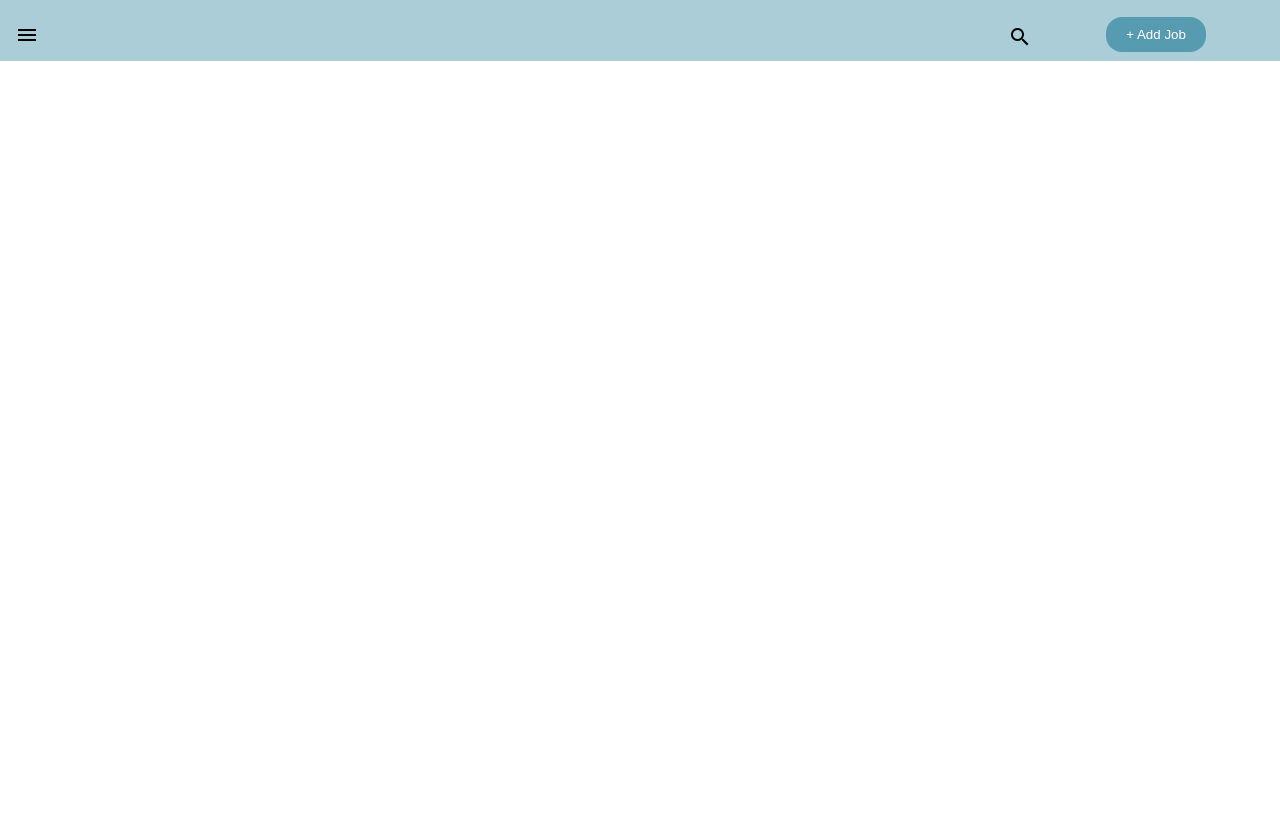
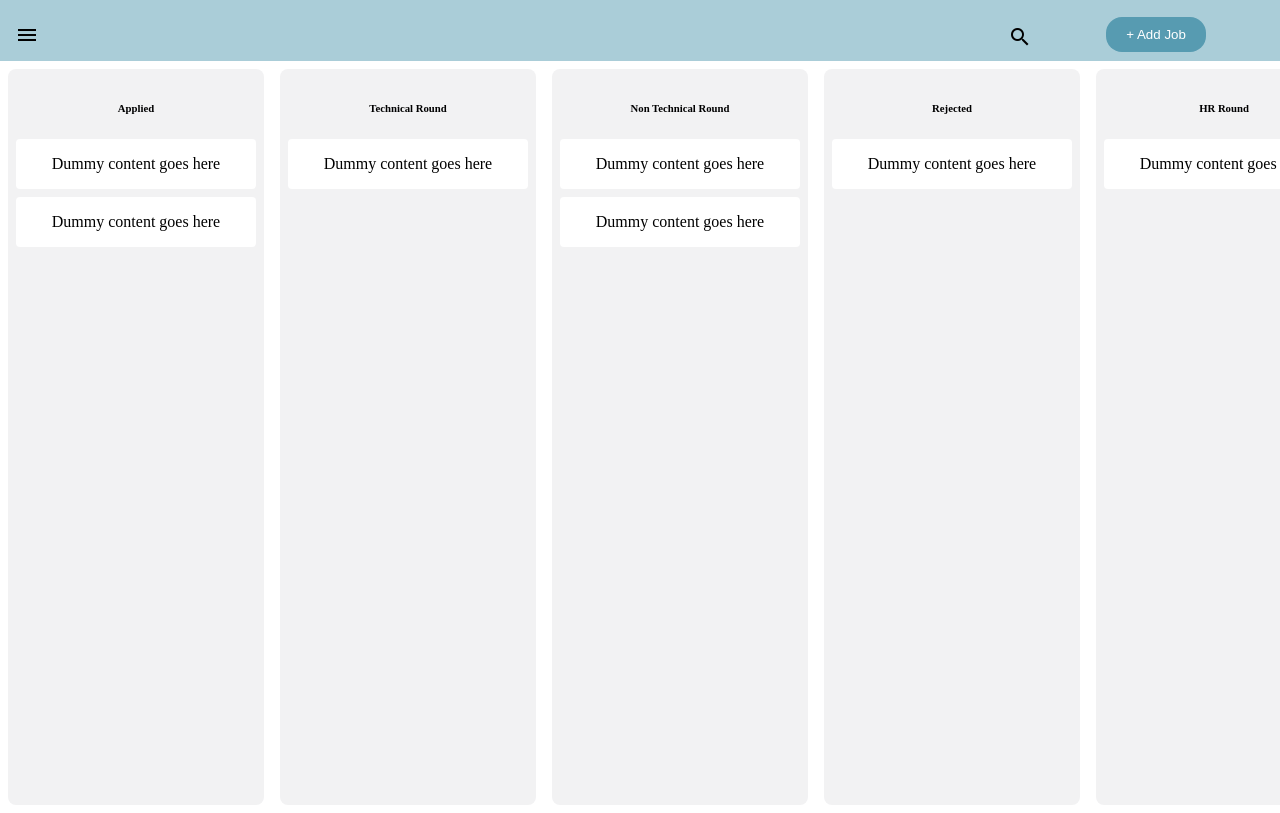
Before and after one commit to sijincodes/JobApplicationTracker-client, a React (Create React App) app: page / in a window 1280 px wide. Built offline with nearby package versions, Linux system fonts and the light colour scheme; no server answers.

Commit message:
added logic for swimlanes, needs improvement

```diff
--- a/src/components/SideBar/SideBar.css
+++ b/src/components/SideBar/SideBar.css
@@ -6,7 +6,8 @@
     height: 100%;
     width: 15vw;
     /* transition: left 0.5s ease-in-out; */
-    background-color: rgba(87, 155, 177,.2);
+    background-color: rgba(87, 155, 177,.5);
+
   }
   .sidebar-toggle {
     position: absolute;
--- /dev/null
+++ b/src/components/Swimlanes/Swimlanes.css
@@ -0,0 +1,46 @@
+/* NEW BLOCK: SWIMLANES
+- The elements have BEM classes because it's a new design pattern.
+- The h6 and A tags intentionally do not have a BEM name becuase we want them to inherit our application's default styles and they have no special styles of their own. */
+
+/* mobile first layout: Swimlanes are vertically stacked to begin with. */
+.swimlanes {
+    display: flex;
+    flex-direction: column;
+}
+      /* The swimlanes__column element groups the heading and the list */
+      .swimlanes__column {
+      min-width: 15rem; /* this is what makes the concept legible when there are many swimlanes */
+      flex: 1;  /* to keep everything equally sized */
+      background: #F2F2F3;  /* replace with casper color variable */
+      padding: 0.5rem;
+      border-radius: 0.5rem;
+      margin: 0.5rem;
+
+    }
+
+    /*  nuke the ULs inherited margin and padding  */
+    .swimlanes__list {
+      padding: 0;
+      margin: 0;
+    }
+
+    /*  overwrite the LIs inherited list-style-type, margin and padding and add background and border-radius */
+    .swimlanes__listItem {
+      list-style-type: none;
+      margin: 0.5rem 0;
+      padding: 1rem;
+      background: #FFF;
+      border-radius: 0.25rem;
+    }
+
+
+  /* From 48rem and up we switch the flex-direction to row for horizontally stacked swimlanes */
+  @media (min-width: 48rem) {
+    .swimlanes {
+      flex-direction: row;
+      overflow-x: scroll;
+    }
+    .swimlanes__column {
+        min-height:45rem;
+    }
+  }
--- /dev/null
+++ b/src/components/Swimlanes/Swimlanes.jsx
@@ -0,0 +1,67 @@
+import React from 'react'
+
+import "./Swimlanes.css"
+
+function Swimlanes() {
+  return (
+    <>
+
+{/*
+<h2>5 up</h2>
+<p><strong>Tip:</strong> Resize to ~1100px for sideways scrolling </p> */}
+<section class="swimlanes">
+  <div class="swimlanes__column">
+    <h6>
+        {/* <!-- Heading structure [BoardName]: [ListName]. Where boardName links to the Board --> */}
+      Applied
+    </h6>
+    <ul class="swimlanes__list">
+
+      <li class="swimlanes__listItem">Dummy content goes here</li>
+      <li class="swimlanes__listItem">Dummy content goes here</li>
+
+    </ul>
+  </div>
+  <div class="swimlanes__column">
+    <h6>
+       Technical Round
+    </h6>
+    <ul class="swimlanes__list">
+      <li class="swimlanes__listItem">Dummy content goes here</li>
+
+    </ul>
+  </div>
+  <div class="swimlanes__column">
+    <h6>
+    Non Technical Round
+    </h6>
+    <ul class="swimlanes__list">
+      <li class="swimlanes__listItem">Dummy content goes here</li>
+      <li class="swimlanes__listItem">Dummy content goes here</li>
+    </ul>
+  </div>
+  <div class="swimlanes__column">
+    <h6>
+    Rejected
+    </h6>
+    <ul class="swimlanes__list">
+      <li class="swimlanes__listItem">Dummy content goes here</li>
+
+    </ul>
+  </div>
+  <div class="swimlanes__column">
+    <h6>
+     HR Round
+    </h6>
+    <ul class="swimlanes__list">
+      <li class="swimlanes__listItem">Dummy content goes here</li>
+
+    </ul>
+  </div>
+</section>
+
+    </>
+  )
+}
+
+export default Swimlanes
--- a/src/pages/HomePage/HomePage.jsx
+++ b/src/pages/HomePage/HomePage.jsx
@@ -1,6 +1,7 @@
 import React, { useState } from "react";
 import DashboardHeader from "../../components/DashboardHeader/DashboardHeader";
 import SideBar from "../../components/SideBar/SideBar";
+import Swimlanes from "../../components/Swimlanes/Swimlanes";
 
 import "./HomePage.css";
 
@@ -16,7 +17,10 @@ function HomePage() {
   return (
     <>
       <DashboardHeader isSearch={isSearch} toggleSearch={toggleSearch} toggleSidebar={handleViewSidebar}/>
+
       <SideBar isOpen={sidebarOpen} toggleSidebar={handleViewSidebar} />
+      <Swimlanes />
+
     </>
   );
 }
```
